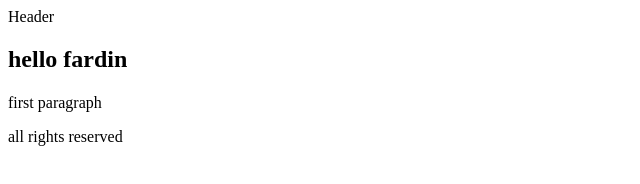
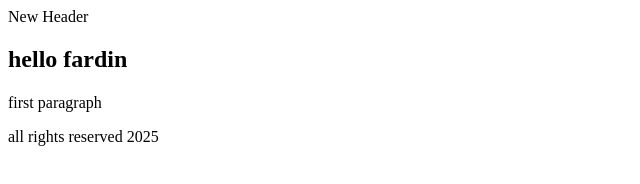
Before and after one commit to fardinmoezihampa/git-project-one, a plain HTML site: page index.html in a window 1280 px wide. Shown: the full height of the page, 0-640 px from the left. Drawn offline with Linux system fonts and the light colour scheme.

Commit message:
change somthing master

```diff
--- a/index.html
+++ b/index.html
@@ -9,7 +9,7 @@
 
 <body>
     <header>
-        Header
+        New Header
     </header>
     <h2>hello fardin</h2>
     <div class="slider">
@@ -21,7 +21,7 @@
         first paragraph
     </p>
     <footer>
-        all rights reserved
+        all rights reserved 2025
     </footer>
     <script src="script.js"></script>
 
```
